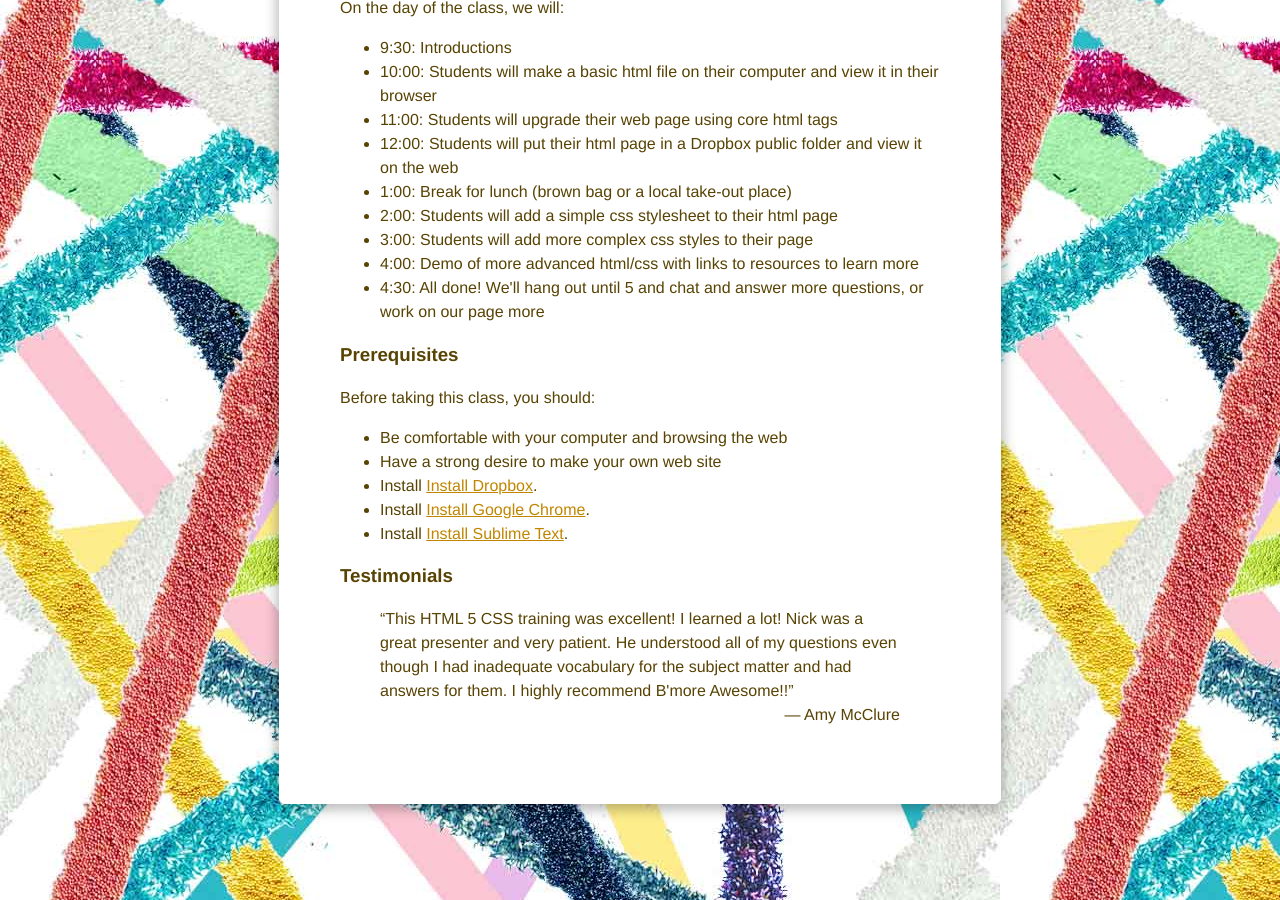
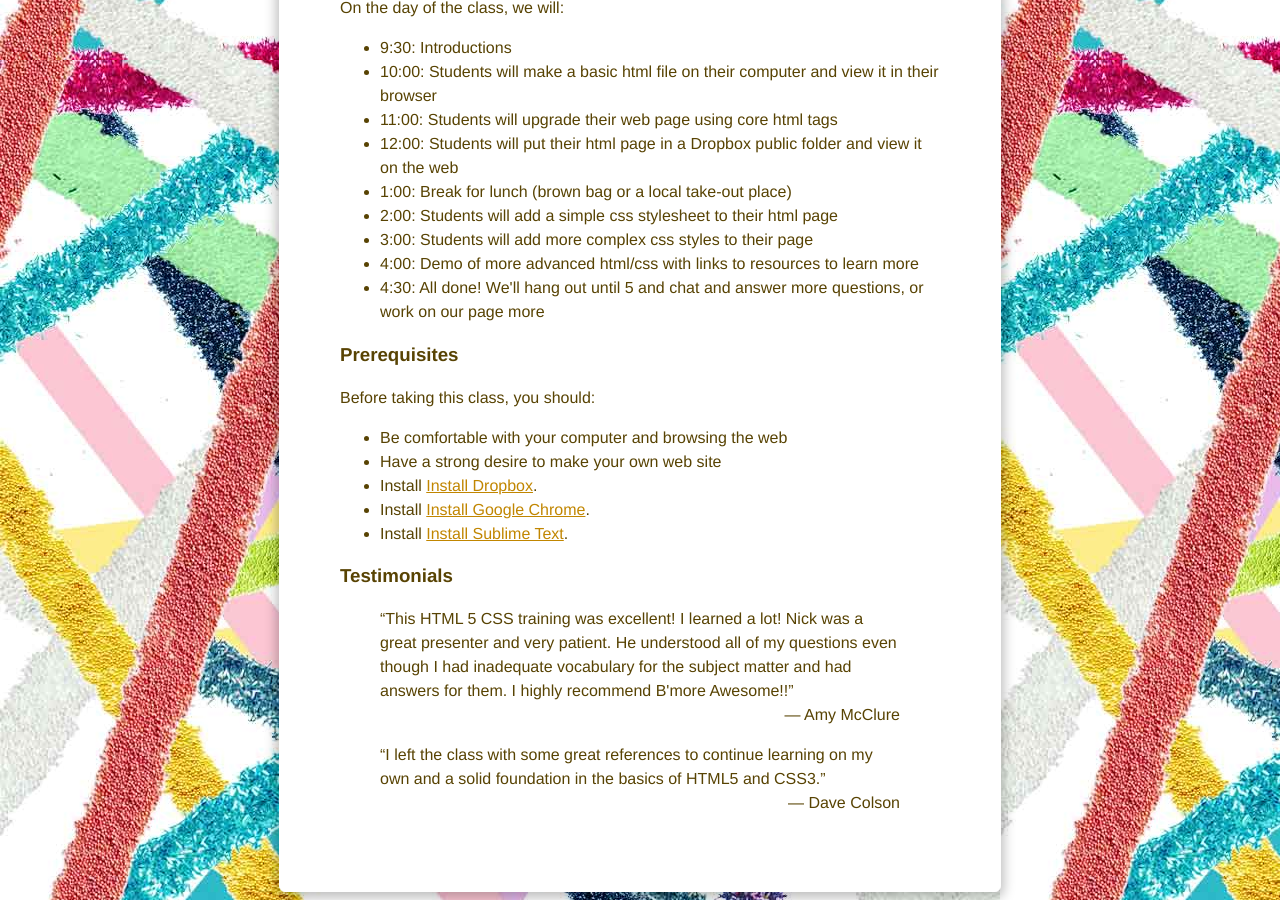
Before and after one commit to bmoreawsm/bmoreawsm.github.com, a Jekyll site: the page built from info.html, in a window 1280 px wide and 900 px high, scrolled down 940 px. Built offline with Jekyll 4.4.1, drawn with Linux system fonts in a browser that asks for light colours.

Commit message:
added Dave's quote

```diff
--- a/info.html
+++ b/info.html
@@ -45,3 +45,8 @@ layout: default
 &ldquo;This HTML 5 CSS training was excellent! I learned a lot! Nick was a great presenter and very patient. He understood all of my questions even though I had inadequate vocabulary for the subject matter and had answers for them. I highly recommend B'more Awesome!!&rdquo;
 <footer>&mdash; Amy McClure</footer>
 </blockquote>
+
+<blockquote>
+&ldquo;I left the class with some great references to continue learning on my own and a solid foundation in the basics of HTML5 and CSS3.&rdquo;
+<footer>&mdash; Dave Colson</footer>
+</blockquote>
```
